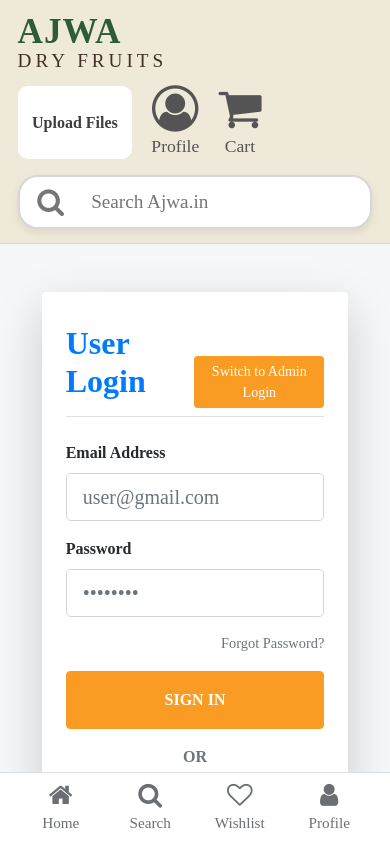
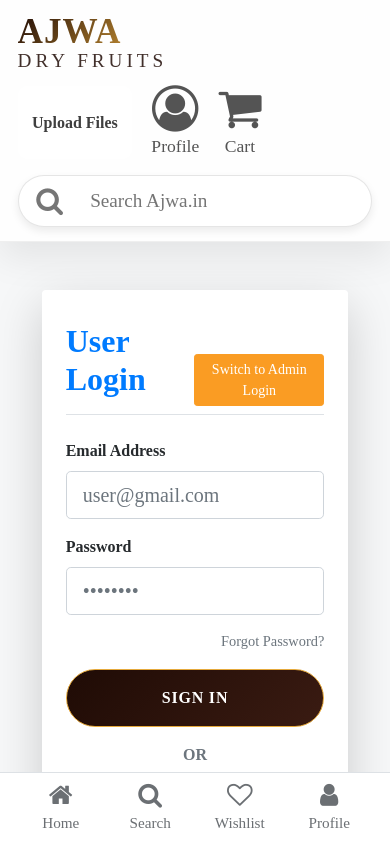
Before and after one commit to muhammedmaahir68-droid/ajwa-dry-fruits-ecommerce, a React (Create React App) app in the folder ajwa-dry fruits/frontend/: page /login in a window 390 px wide. Built offline with nearby package versions, Linux system fonts and the light colour scheme; no server answers; a web font is replaced by a local one.

Commit message:
feat: Implement responsive premium 3D lift animations and cohesive design system

```diff
--- a/ajwa-dry fruits/frontend/src/App.css
+++ b/ajwa-dry fruits/frontend/src/App.css
@@ -1145,3 +1145,136 @@
   color: #1a4f85;
   text-decoration: none;
 }
+
+/* ==========================================================================
+   AJWA PREMIUM 3D & INTERACTIVE DESIGN SYSTEM
+   ========================================================================== */
+:root {
+  --ajwa-primary-gold: #e5a93c;
+  --ajwa-primary-dark: #1f0b05;
+  --ajwa-premium-glow: 0 20px 45px rgba(229, 169, 60, 0.18);
+  --ajwa-premium-shadow: 0 15px 35px rgba(0, 0, 0, 0.08);
+}
+
+/* Beautiful frosted transparent topbar header */
+.ajwa-topbar {
+  background: rgba(255, 255, 255, 0.85) !important;
+  backdrop-filter: blur(12px);
+  -webkit-backdrop-filter: blur(12px);
+  border-bottom: 1.5px solid rgba(0, 0, 0, 0.06) !important;
+  box-shadow: var(--ajwa-premium-shadow);
+  transition: all 300ms ease;
+  position: sticky;
+  top: 0;
+  z-index: 1000;
+}
+
+.ajwa-logo-main {
+  background: linear-gradient(135deg, #1f0b05 0%, #e5a93c 100%);
+  -webkit-background-clip: text;
+  -webkit-text-fill-color: transparent;
+  font-weight: 900;
+}
+
+/* 3D Lifting Cards with Ambient Gold Aura Shadow */
+.ajwa-card {
+  border: 1px solid rgba(0, 0, 0, 0.06) !important;
+  border-radius: 18px !important;
+  background: #ffffff;
+  box-shadow: var(--ajwa-premium-shadow) !important;
+  transition: transform 380ms cubic-bezier(0.4, 0, 0.2, 1), box-shadow 380ms ease, border-color 380ms ease !important;
+  overflow: hidden;
+}
+
+.ajwa-card:hover {
+  transform: translateY(-10px) scale(1.01) !important;
+  box-shadow: var(--ajwa-premium-glow) !important;
+  border-color: rgba(229, 169, 60, 0.35) !important;
+}
+
+/* Scale media zoom inside product card */
+.ajwa-card-media {
+  overflow: hidden;
+  background: #fdfaf4 !important;
+  transition: background 300ms ease;
+}
+
+.ajwa-card .card-img-top {
+  transition: transform 500ms cubic-bezier(0.4, 0, 0.2, 1) !important;
+}
+
+.ajwa-card:hover .card-img-top {
+  transform: scale(1.08) rotate(1deg) !important;
+}
+
+/* Quick Add circular button with dynamic scale */
+.add-circle-btn {
+  background: #1f0b05 !important;
+  border: 2px solid #e5a93c !important;
+  transition: transform 200ms ease, background-color 200ms ease, box-shadow 200ms ease !important;
+}
+
+.add-circle-btn:hover {
+  transform: scale(1.15) !important;
+  background: #e5a93c !important;
+  color: #1f0b05 !important;
+  box-shadow: 0 4px 12px rgba(229, 169, 60, 0.4) !important;
+}
+
+/* Gold border premium search bar */
+.ajwa-search-form {
+  border: 1.5px solid rgba(0, 0, 0, 0.1) !important;
+  border-radius: 30px !important;
+  background: #ffffff !important;
+  transition: border-color 250ms ease, box-shadow 250ms ease !important;
+}
+
+.ajwa-search-form:focus-within {
+  border-color: #e5a93c !important;
+  box-shadow: 0 0 12px rgba(229, 169, 60, 0.2) !important;
+}
+
+/* Luxury Category Strip Active Tabs */
+.ajwa-tab {
+  font-weight: 700 !important;
+  color: rgba(31, 11, 5, 0.6) !important;
+  transition: color 200ms ease, border-color 200ms ease !important;
+}
+
+.ajwa-tab.active {
+  color: #1f0b05 !important;
+  border-bottom-width: 3px !important;
+  border-bottom-color: #e5a93c !important;
+}
+
+/* Floating chat button hover lift */
+.ajwa-chat-fab {
+  background: #e5a93c !important;
+  color: #1f0b05 !important;
+  border: 2px solid #ffffff !important;
+  box-shadow: 0 8px 24px rgba(229, 169, 60, 0.3) !important;
+  transition: transform 200ms ease, box-shadow 200ms ease !important;
+}
+
+.ajwa-chat-fab:hover {
+  transform: scale(1.1) translateY(-4px) !important;
+  box-shadow: 0 12px 28px rgba(229, 169, 60, 0.4) !important;
+}
+
+/* Premium Primary Buttons */
+.btn-primary, .ajwa-add-cart-btn, #cart_btn, #checkout_btn {
+  background: linear-gradient(135deg, #1f0b05 0%, #3a1b12 100%) !important;
+  border: 1px solid #e5a93c !important;
+  border-radius: 30px !important;
+  color: #ffffff !important;
+  font-weight: 700 !important;
+  letter-spacing: 0.05em !important;
+  text-transform: uppercase !important;
+  transition: transform 200ms ease, box-shadow 200ms ease, opacity 200ms ease !important;
+}
+
+.btn-primary:hover, .ajwa-add-cart-btn:hover, #cart_btn:hover, #checkout_btn:hover {
+  transform: translateY(-2px) !important;
+  box-shadow: 0 8px 20px rgba(31, 11, 5, 0.25) !important;
+  opacity: 0.95 !important;
+}
--- a/ajwa-dry fruits/frontend/src/components/Ajwa3DHero.js
+++ b/ajwa-dry fruits/frontend/src/components/Ajwa3DHero.js
@@ -254,7 +254,6 @@
   const centerIndex = activeIndex;
   const leftIndex = (activeIndex + 3) % 4;
   const rightIndex = (activeIndex + 1) % 4;
-  const backIndex = (activeIndex + 2) % 4;
 
   const getRoleStyle = (index) => {
     if (index === centerIndex) {
```
